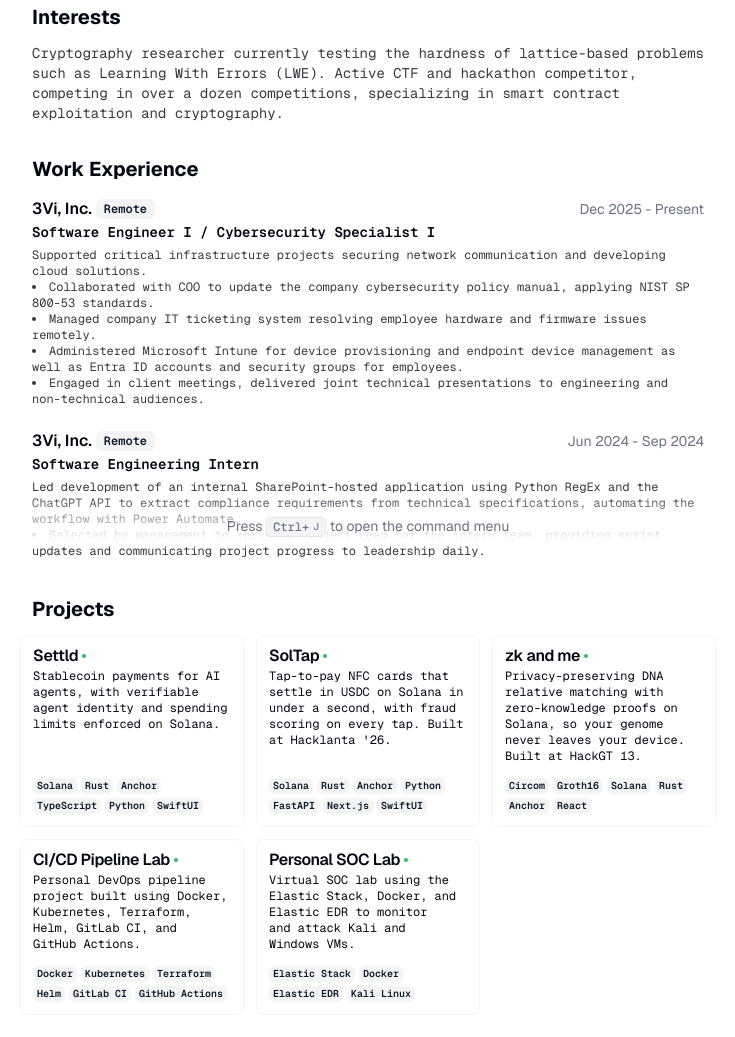
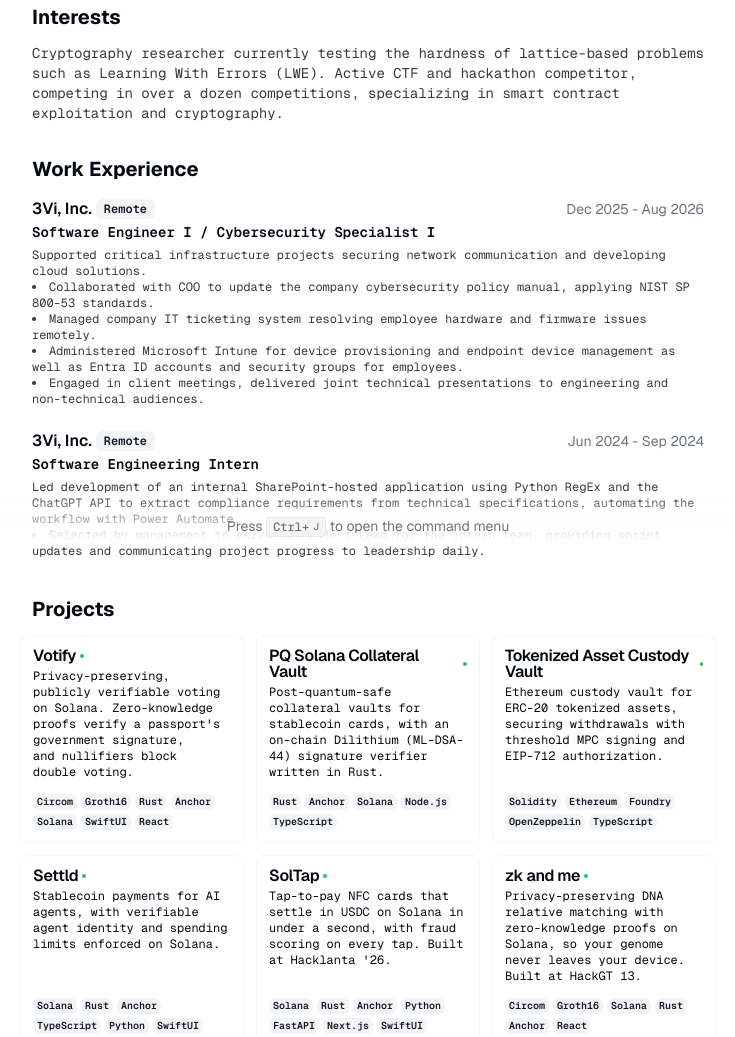
Before and after one commit to jameslrivera/JR.CV, a plain HTML site: page index.html in a window 1280 px wide. Shown: the part 259-1296 px from the top of the page, without its empty margins (272-1007 px from the left). Drawn offline with nearby package versions, Linux system fonts and the light colour scheme.

Commit message:
Update from Nov resume: new projects, Nov 2026 results, CyberSEED Top 5, NCL 33rd, 3Vi end date

```diff
--- a/index.html
+++ b/index.html
@@ -171,7 +171,7 @@ kbd span{font-size:12px}
             <div class="item-head">
               <div class="row">
                 <h3><a class="u" href="https://3vi.us" target="_blank" rel="noopener noreferrer">3Vi, Inc.</a><span class="badges"><span class="badge secondary">Remote</span></span></h3>
-                <div class="date">Dec 2025 - Present</div>
+                <div class="date">Dec 2025 - Aug 2026</div>
               </div>
               <h4>Software Engineer I / Cybersecurity Specialist I</h4>
             </div>
@@ -208,6 +208,21 @@ kbd span{font-size:12px}
       <section>
         <h2>Projects</h2>
         <div class="grid three">
+          <article class="card">
+            <h3 class="card-title"><a class="u" href="https://github.com/jameslrivera/votify" target="_blank" rel="noopener noreferrer">Votify<span class="dot-live" aria-hidden="true"></span></a></h3>
+            <p class="card-desc">Privacy-preserving, publicly verifiable voting on Solana. Zero-knowledge proofs verify a passport's government signature, and nullifiers block double voting.</p>
+            <div class="card-foot"><ul class="badges"><li class="badge secondary tiny">Circom</li><li class="badge secondary tiny">Groth16</li><li class="badge secondary tiny">Rust</li><li class="badge secondary tiny">Anchor</li><li class="badge secondary tiny">Solana</li><li class="badge secondary tiny">SwiftUI</li><li class="badge secondary tiny">React</li></ul></div>
+          </article>
+          <article class="card">
+            <h3 class="card-title"><a class="u" href="https://github.com/jameslrivera/Argonath" target="_blank" rel="noopener noreferrer">PQ Solana Collateral Vault<span class="dot-live" aria-hidden="true"></span></a></h3>
+            <p class="card-desc">Post-quantum-safe collateral vaults for stablecoin cards, with an on-chain Dilithium (ML-DSA-44) signature verifier written in Rust.</p>
+            <div class="card-foot"><ul class="badges"><li class="badge secondary tiny">Rust</li><li class="badge secondary tiny">Anchor</li><li class="badge secondary tiny">Solana</li><li class="badge secondary tiny">Node.js</li><li class="badge secondary tiny">TypeScript</li></ul></div>
+          </article>
+          <article class="card">
+            <h3 class="card-title"><a class="u" href="https://github.com/jameslrivera/Tokenized-Asset-Custody-Vault" target="_blank" rel="noopener noreferrer">Tokenized Asset Custody Vault<span class="dot-live" aria-hidden="true"></span></a></h3>
+            <p class="card-desc">Ethereum custody vault for ERC-20 tokenized assets, securing withdrawals with threshold MPC signing and EIP-712 authorization.</p>
+            <div class="card-foot"><ul class="badges"><li class="badge secondary tiny">Solidity</li><li class="badge secondary tiny">Ethereum</li><li class="badge secondary tiny">Foundry</li><li class="badge secondary tiny">OpenZeppelin</li><li class="badge secondary tiny">TypeScript</li></ul></div>
+          </article>
           <article class="card">
             <h3 class="card-title"><a class="u" href="https://github.com/jameslrivera/settld" target="_blank" rel="noopener noreferrer">Settld<span class="dot-live" aria-hidden="true"></span></a></h3>
             <p class="card-desc">Stablecoin payments for AI agents, with verifiable agent identity and spending limits enforced on Solana.</p>
@@ -314,10 +329,13 @@ kbd span{font-size:12px}
           <article class="item">
             <h3>Competitions</h3>
             <div class="item-body"><ul>
+              <li><b>1st Place</b>, Emory Hacks (Solana Track), Nov 2026 (Team Captain)</li>
+              <li><b>Top 5</b>, TryHackMe Cyber Trials CTF, Nov 2026 (Team Captain)</li>
+              <li><b>29th in Nation</b>, National Cyber League, Nov 2026 (Team Captain)</li>
               <li><b>1st Place</b>, Hacklanta '26, Oct 2026 (Individual)</li>
               <li><b>Finalist</b>, HackATL '26, Oct 2026 (Team Captain)</li>
-              <li><b>21st in Nation</b>, CyberSEED '26, Oct 2026 (Team Captain)</li>
-              <li><b>41st in Nation (Top 1%)</b>, National Cyber League, Oct 2026 (Individual)</li>
+              <li><b>Top 5</b>, CyberSEED '26 (Cryptography Category), Oct 2026 (Team Captain)</li>
+              <li><b>33rd in Nation</b>, National Cyber League, Oct 2026 (Individual)</li>
               <li><b>79th in Nation</b>, National Cyber League, Apr 2026 (Individual)</li>
               <li><b>129th in Nation</b>, National Cyber League, Oct 2025 (Individual)</li>
               <li><b>6th Place</b>, Georgia Tech TkCTF '24, Nov 2024 (Team A)</li>
@@ -325,7 +343,7 @@ kbd span{font-size:12px}
           </article>
           <article class="item">
             <h3>Certifications</h3>
-            <div class="item-body"><ul><li>CompTIA Security+</li></ul></div>
+            <div class="item-body"><ul><li>CompTIA Security+</li><li>Google Cybersecurity</li></ul></div>
           </article>
           <article class="item">
             <h3>Martial Arts</h3>
```
